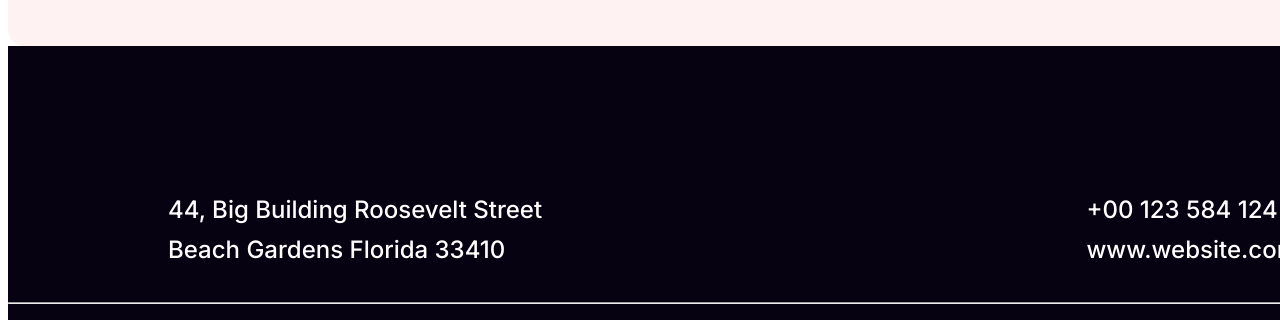
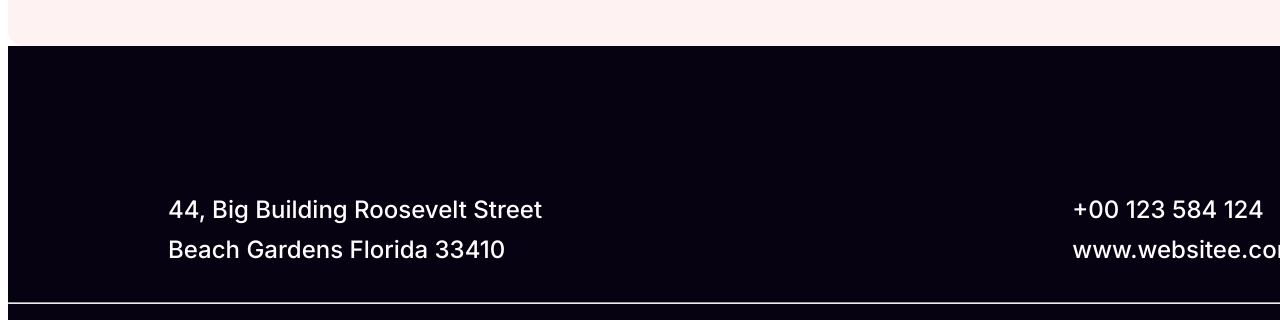
Before and after one commit to fahimneo/New-year-new-mission, a plain HTML site: page index.html in a window 1280 px wide. Shown: the part 6027-6347 px from the top of the page. Drawn offline with Linux system fonts and the light colour scheme.

Commit message:
all done alhamdulillah done

```diff
--- a/index.html
+++ b/index.html
@@ -120,7 +120,7 @@ molestie malesuada. Ipsum sed sodales risus ut pellentesque vel euismod. Eleifen
         </div>
         <div>
             <p class="footer-contact">+00 123 584 124 <br>
-                www.website.com</p>
+                www.websitee.com</p>
         </div>
     </div>
     <hr>
```
